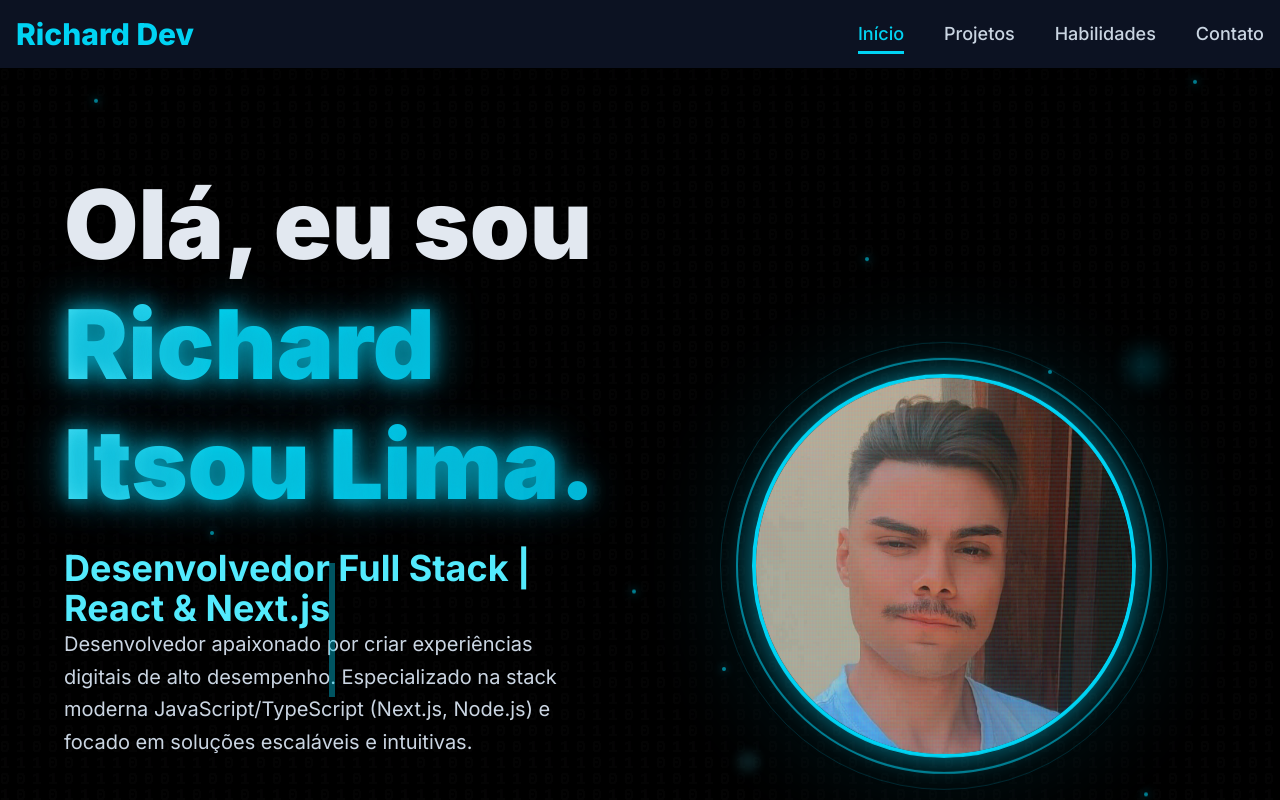
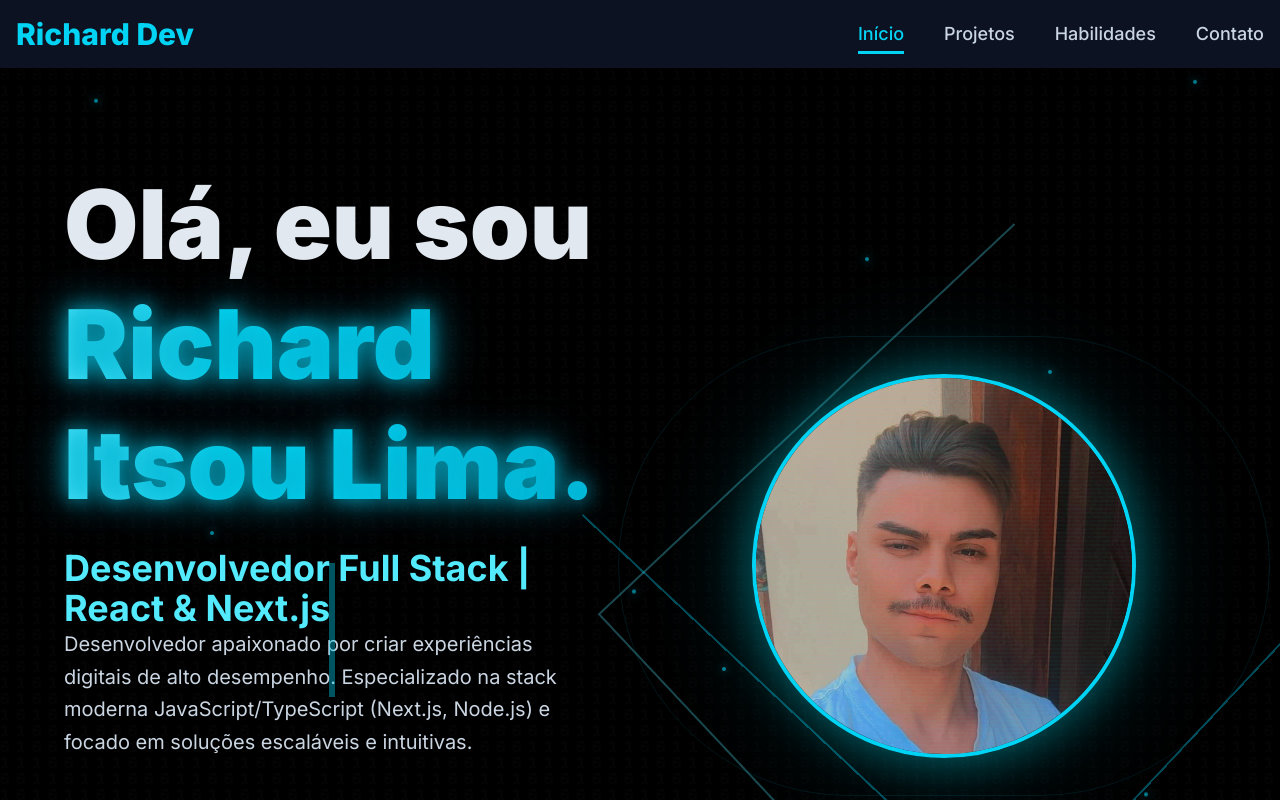
Before and after one commit to Richard-Sup-Dev/portfolio-richard-itsou-lima, a Next.js app: page / in a window 1280 px wide. Shown: the top 800 px of the page. Built offline with nearby package versions, Linux system fonts and the light colour scheme.

Commit message:
erro de anim

```diff
--- a/src/app/globals.css
+++ b/src/app/globals.css
@@ -47,18 +47,18 @@ body {
 
 /* Rotação e Mudança de Forma (Efeito Equalizador/Holograma) */
 @keyframes morph-rotate {
-  0% { transform: rotate(0deg) scale(1); border-radius: 50%; }
-  33% { transform: rotate(120deg) scale(1.1); border-radius: 40% 60% 50% 50%; }
-  66% { transform: rotate(240deg) scale(0.95); border-radius: 60% 40% 60% 40%; }
-  100% { transform: rotate(360deg) scale(1); border-radius: 50%; }
+  0% { transform: rotate(0deg); }
+  100% { transform: rotate(360deg); }
 }
+
 
 /* Pulso de onda sonora */
 @keyframes audio-wave {
-  0% { transform: scale(0.9); opacity: 0; }
-  50% { opacity: 0.5; }
-  100% { transform: scale(1.4); opacity: 0; }
+  0%   { opacity: 0.15; }
+  50%  { opacity: 0.45; }
+  100% { opacity: 0.15; }
 }
+
 
 /* Glitch de cor */
 @keyframes glitch-color {
--- a/src/components/Hero.tsx
+++ b/src/components/Hero.tsx
@@ -168,49 +168,43 @@ export default function Hero() {
           </motion.div>
         </motion.div>
 
-        {/* Foto com efeito holograma 3D + Equalizador de Som */}
-        <motion.div
-          className="relative flex justify-center"
-          onMouseMove={(e) => {
-            const rect = e.currentTarget.getBoundingClientRect();
-            mouseX.set(e.clientX - rect.left - rect.width / 2);
-            mouseY.set(e.clientY - rect.top - rect.height / 2);
-          }}
-          onMouseLeave={() => {
-            mouseX.set(0);
-            mouseY.set(0);
-          }}
-        >
-          {/* Container que flutua e rotaciona */}
+        {/* Foto de Perfil Estilo Interface Futurista */}
+        <motion.div className="relative flex justify-center items-center">
+
+          {/* Anéis de Onda Sonora (Pulsando de dentro para fora) */}
+          <div className="absolute w-[120%] h-[120%] rounded-full border border-cyan-500/30 animate-wave" />
+          <div className="absolute w-[120%] h-[120%] rounded-full border border-cyan-400/20 animate-wave delay-1000" />
+
+          {/* Anéis Holográficos que giram e mudam de forma (Morphing) */}
+          <div className="absolute w-[110%] h-[110%] border-t-2 border-l-2 border-cyan-500/40 animate-hologram" />
+          <div className="absolute w-[105%] h-[105%] border-b-2 border-r-2 border-cyan-300/30 animate-hologram" style={{ animationDirection: 'reverse' }} />
+
+          {/* Container Principal da Foto */}
           <motion.div
-            style={{ rotateX, rotateY, transformStyle: "preserve-3d" }}
-            className="relative w-80 h-80 md:w-96 md:h-96 animate-float"
+            style={{
+              rotateX,
+              rotateY,
+              transformStyle: "preserve-3d",
+              perspective: 1000
+            }}
+            className="relative w-72 h-72 md:w-96 md:h-96 aspect-square"
           >
-            {/* 1. Ondas de Som (Equalizador) - Camadas que expandem */}
-            <div className="absolute -inset-4 rounded-full border-2 border-cyan-400/40 animate-audio-wave" />
-            <div className="absolute -inset-4 rounded-full border-2 border-cyan-400/30 animate-audio-wave delay-500" />
-            <div className="absolute -inset-8 rounded-full border border-cyan-500/20 animate-audio-wave delay-1000" />
 
-            {/* 2. Glow de fundo pulsante */}
+            {/* Glow de fundo intenso */}
             <div className="absolute inset-0 rounded-full bg-cyan-500/20 blur-3xl animate-pulse" />
 
-            {/* 3. Container da Imagem com borda neon fixa */}
-            <div className="relative w-full h-full rounded-full overflow-hidden border-4 border-cyan-400 shadow-[0_0_30px_rgba(6,182,212,0.6)] z-10">
+            {/* Moldura da Foto com Brilho Interno */}
+            <div className="relative w-full h-full rounded-full overflow-hidden border-4 border-cyan-400 shadow-[0_0_50px_rgba(0,242,255,0.4)] z-10">
               <Image
                 src="/Richard.jpg"
                 alt="Richard Itsou Lima"
                 fill
-                className="object-cover scale-110"
+                className="object-cover"
                 priority
               />
-              {/* Overlay de Scanlines (Efeito de TV antiga/Holograma) */}
-              <div className="absolute inset-0 bg-[linear-gradient(rgba(18,16,16,0)_50%,rgba(0,255,255,0.05)_50%),linear-gradient(90deg,rgba(255,0,0,0.03),rgba(0,255,0,0.01),rgba(0,0,255,0.03))] bg-[length:100%_4px,3px_100%] pointer-events-none" />
+              {/* Overlay de Scanlines Tech */}
+              <div className="absolute inset-0 bg-[linear-gradient(rgba(18,16,16,0)_50%,rgba(0,255,255,0.05)_50%)] bg-[length:100%_4px] pointer-events-none opacity-50" />
             </div>
-
-            {/* 4. Pequenos detalhes de partículas ao redor (opcional) */}
-            <div className="absolute -top-4 -right-4 w-4 h-4 bg-cyan-400 rounded-full blur-sm animate-ping" />
-            <div className="absolute -bottom-2 -left-2 w-2 h-2 bg-cyan-300 rounded-full blur-sm animate-pulse" />
-
           </motion.div>
         </motion.div>
       </div>
```
